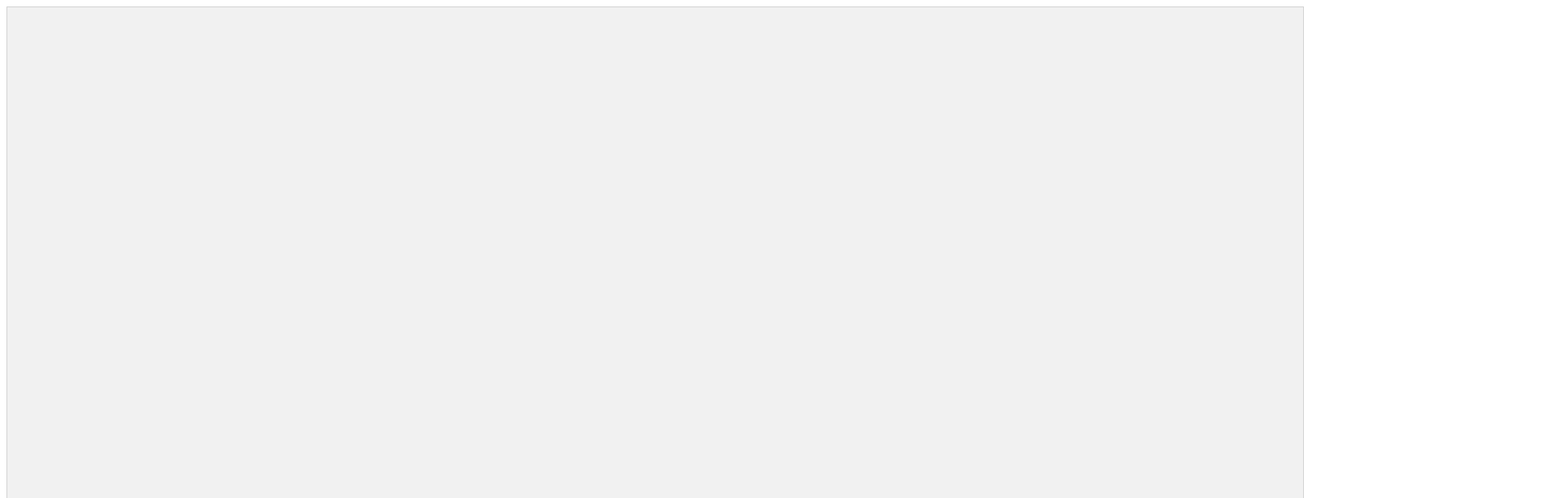
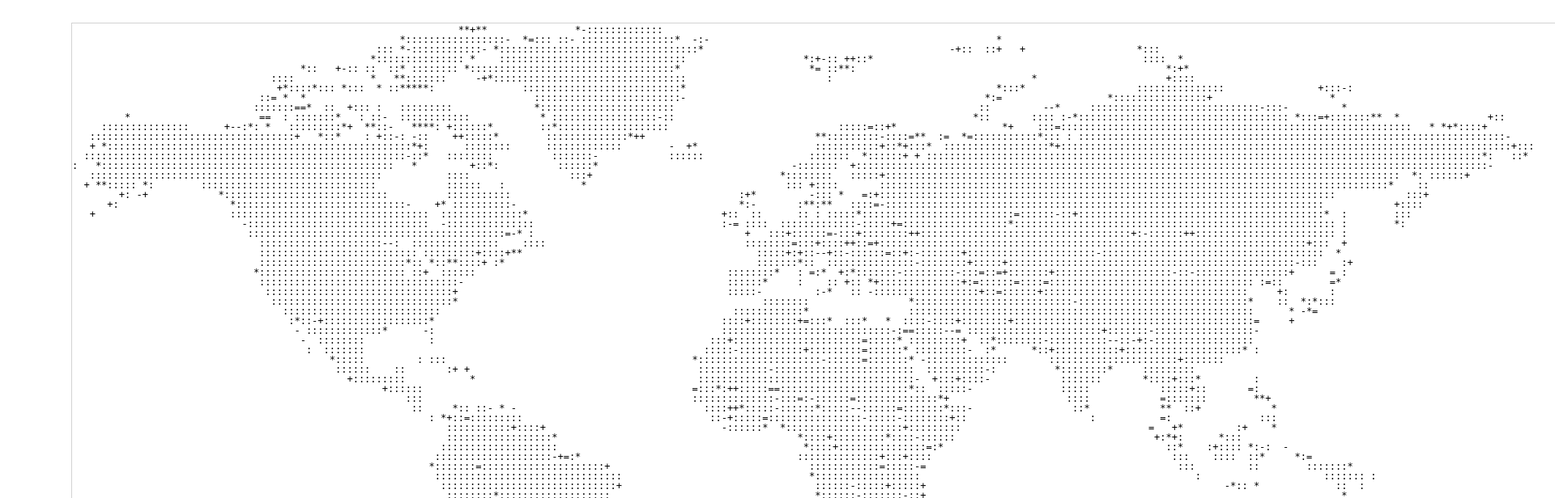
Before and after one commit to calumvc/FreeToFly, a website with bundled scripts: page index.html in a window 1280 px wide. Shown: the top 616 px of the page at 81% size, 1920 px wide, since content can reach past the window. Built offline with nearby package versions, Linux system fonts and the light colour scheme.

Commit message:
World map added

```diff
--- a/index.html
+++ b/index.html
@@ -6,7 +6,8 @@
   <style>
   canvas {
     border: 1px solid #d3d3d3;
-    background-color: #f1f1f1;
+    margin-left: 80px;
+    margin-top: 20px;
   }
   </style>
 </head>
--- a/main.js
+++ b/main.js
@@ -1,14 +1,24 @@
 //might add another event listener to start game in the future
 import gameLoop from "./modules/gameLoop.js";
+import { placeURL } from "./modules/helpRender.js";
 
-var gameArea = {
+export var gameArea = {
   canvas : document.createElement("canvas"),
   start : function() {
-    this.canvas.width = 1600
-    this.canvas.height = 900
-    this.canvas.id = "canvas"
+    this.canvas.width = 1920;
+    this.canvas.height = 1080;
+    this.canvas.id = "canvas";
     this.context = this.canvas.getContext("2d");
+    placeURL("./assets/world_map.png", this.context, 0, 0);
     document.body.insertBefore(this.canvas, document.body.childNodes[0]);
+
+    canvas.addEventListener('click', (e) => {
+            const x = e.clientX;
+            const y = e.clientY;
+
+            alert(x + ", " + y);
+        });
+
     gameLoop();
   }
 }
```
Also changed, not shown: assets/world_map.png (added).
